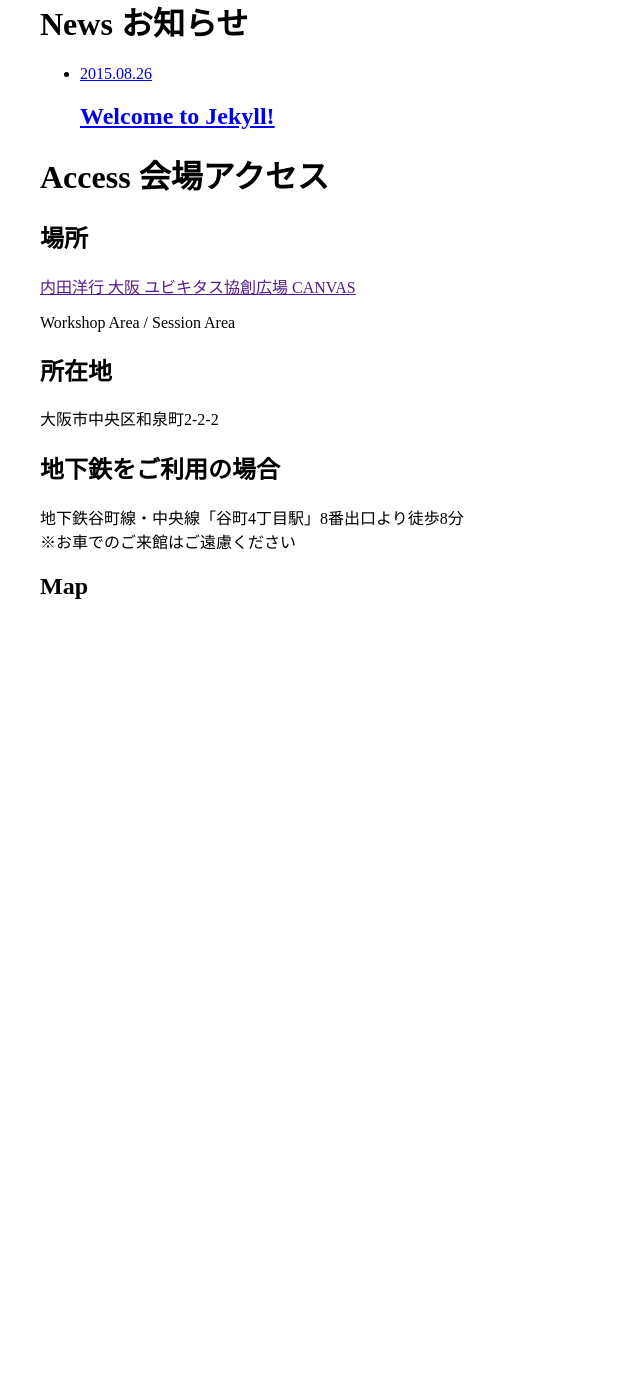
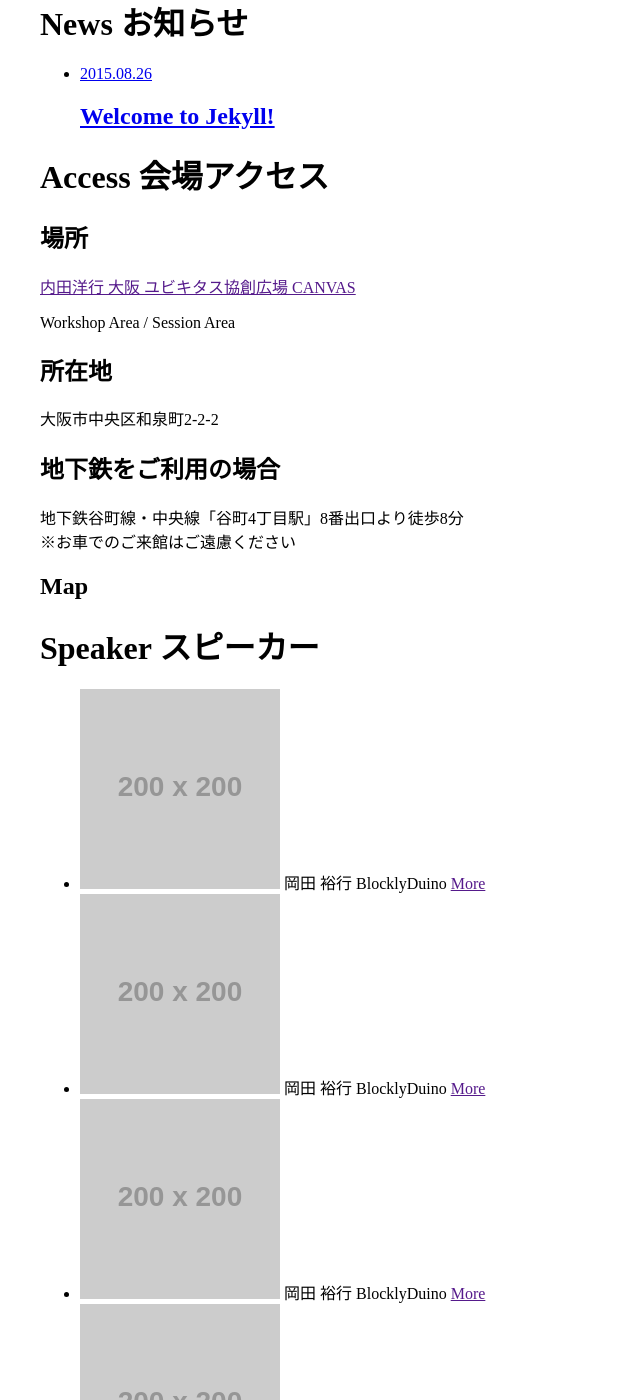
Before and after one commit to dojocon-japan/dojocon2016.coderdojo.jp, a Jekyll site: the page built from index.html, in a window 1280 px wide and 1400 px high, scrolled down 2476 px. Shown: the whole window, without its empty margins (0-640 px from the left). Built offline with Jekyll 4.4.1, drawn with Linux system fonts in a browser that asks for light colours; before the commit the page ends 3104 px from its top, so only the background shows below that; some of the changed text lies outside the part shown.

Commit message:
Add Speakers section

```diff
--- a/_config.yml
+++ b/_config.yml
@@ -3,6 +3,7 @@
 description: DojoCon Japan 2016 - The more dojos, the more cool coders. -
 url: http://dojocon.coderdojo.jp
 baseurl: ''
+
 entryurl: ''
 venueurl: ''
 
--- a/index.html
+++ b/index.html
@@ -98,3 +98,60 @@
 		<h2>Map</h2>
 	</div>
 </div>
+
+<div class="speaker-section">
+	<h1 class="section-title">
+		<span class="en">Speaker</span>
+		<span class="ja">スピーカー</span>
+	</h1>
+	<ul class="speakers">
+		<li>
+			<span class="speaker-avator">
+				<img src="//placehold.it/200x200.png" alt="">
+			</span>
+			<span class="speaker-name">岡田 裕行</span>
+			<span class="speaker-description">BlocklyDuino</span>
+			<a href="">More</a>
+		</li>
+		<li>
+			<span class="speaker-avator">
+				<img src="//placehold.it/200x200.png" alt="">
+			</span>
+			<span class="speaker-name">岡田 裕行</span>
+			<span class="speaker-description">BlocklyDuino</span>
+			<a href="">More</a>
+		</li>
+		<li>
+			<span class="speaker-avator">
+				<img src="//placehold.it/200x200.png" alt="">
+			</span>
+			<span class="speaker-name">岡田 裕行</span>
+			<span class="speaker-description">BlocklyDuino</span>
+			<a href="">More</a>
+		</li>
+		<li>
+			<span class="speaker-avator">
+				<img src="//placehold.it/200x200.png" alt="">
+			</span>
+			<span class="speaker-name">岡田 裕行</span>
+			<span class="speaker-description">BlocklyDuino</span>
+			<a href="">More</a>
+		</li>
+		<li>
+			<span class="speaker-avator">
+				<img src="//placehold.it/200x200.png" alt="">
+			</span>
+			<span class="speaker-name">岡田 裕行</span>
+			<span class="speaker-description">BlocklyDuino</span>
+			<a href="">More</a>
+		</li>
+		<li>
+			<span class="speaker-avator">
+				<img src="//placehold.it/200x200.png" alt="">
+			</span>
+			<span class="speaker-name">岡田 裕行</span>
+			<span class="speaker-description">BlocklyDuino</span>
+			<a href="">More</a>
+		</li>
+	</ul>
+</div>
```
